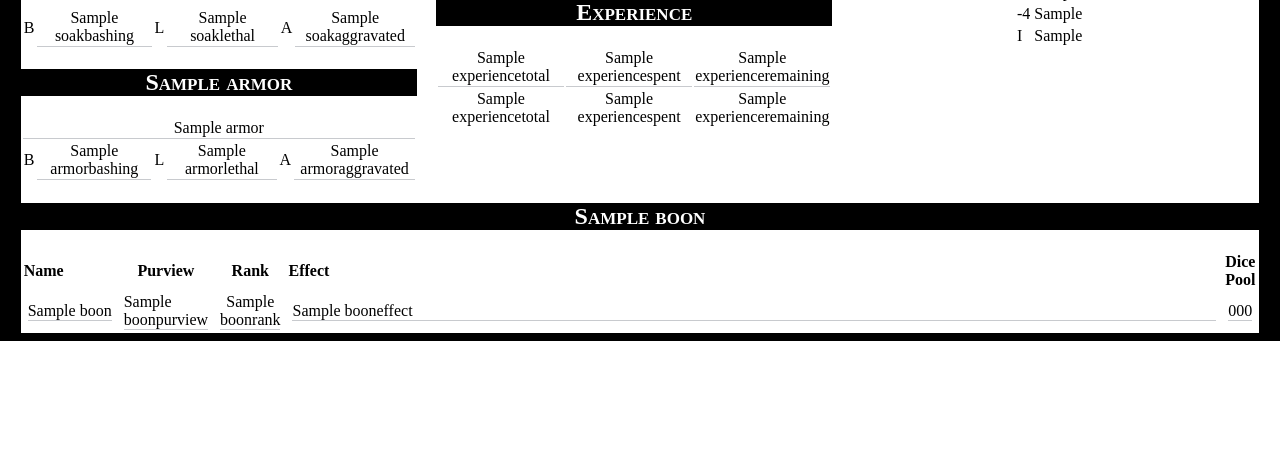
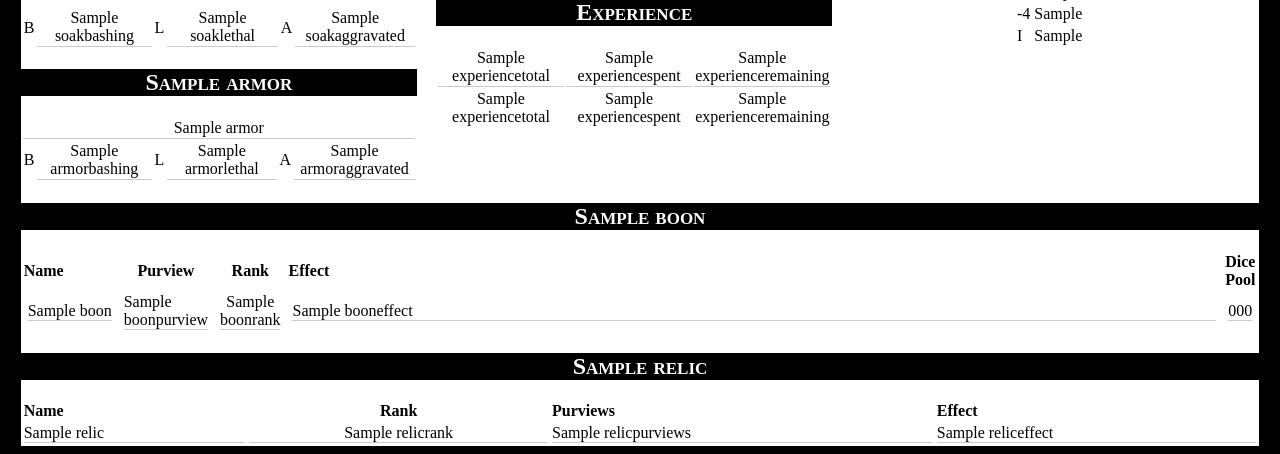
Before and after one commit to xiphux/personae, a Django app: template templates/characters/universes/scion.html in a window 1280 px wide. Shown: the part 1564-2018 px from the top of the page. Before the commit the page ends 1905 px from the top, so only its background shows below. Run offline with Django 3.2, Linux system fonts and the light colour scheme; the template is opened without the code that fills it: most values are stand-ins (such as "Sample title", 1, 10 or a date in 2020).

Commit message:
Add relics

```diff
--- a/media/characters/css/universe/scion.css
+++ b/media/characters/css/universe/scion.css
@@ -76,6 +76,10 @@ table#boontable .booneffect {
   text-align: left;
 }
 
+table#relictable th.relicheader {
+  text-align: left;
+}
+
 .tablecenter {
 	margin: 0 auto;
 }
--- a/templates/characters/universes/scion.html
+++ b/templates/characters/universes/scion.html
@@ -1839,4 +1839,193 @@
 
 </div>
 
+<div id="relics">
+
+  <h2 class="sectionheader">{{ universe_attributes.relics.name }}</h2>
+
+  {% if editmode %}
+
+    <script type="text/javascript">
+
+      function addRelic(animate) {
+        var id = document.getElementById("relicid").value;
+        id = (id * 1) + 1;
+        var field = $('#relic0').clone();
+        field.attr('id','relic' + id);
+        field.show();
+        field.appendTo('#relicrows');
+        if (animate) {
+          $("#relic" + id).highlightFade({
+            speed:1000
+          })
+        }
+        document.getElementById("relicid").value = id.toString();
+      }
+
+      $(document).ready(function(){
+        $('#relic0').hide();
+        if (document.getElementById("relicid").value == 0) {
+          addRelic(false);
+          //$("#relic1 > .removerow").hide();
+        }
+      });
+
+    </script>
+
+    {% for num, relic in attributes.relics.items %}
+      {% if forloop.last %}
+        <input type="hidden" id="relicid" value="{{ num }}" />
+      {% endif %}
+    {% empty %}
+      <input type="hidden" id="relicid" value="0" />
+    {% endfor %}
+
+    <a class="nounderline" href="#" onclick="addRelic(true); return false;">Add relic</a>
+
+    <table id="relictable" class="fullwidth">
+
+      <thead>
+
+        <tr>
+          <th class="relicheader">Name</th>
+          <th>Rank</th>
+          <th class="relicheader">Purviews</th>
+          <th class="relicheader">Effect</th>
+        </tr>
+
+      </thead>
+
+      <tbody id="relicrows">
+
+        {% for num, relic in attributes.relics.items %}
+
+          <tr id="relic{{ num }}">
+
+            <td>
+              <div class="lightunderline">
+                <input type="text" name="relicname" value="{{ relic.relicname }}" class="fullwidth" />
+              </div>
+            </td>
+
+            <td>
+              <div class="lightunderline textcenter">
+                <input type="text" name="relicrank" value="{{ relic.relicrank }}" class="statfield" />
+              </div>
+            </td>
+
+            <td>
+              <div class="lightunderline">
+                <input type="text" name="relicpurviews" value="{{ relic.relicpurviews }}" class="fullwidth" />
+              </div>
+            </td>
+
+            <td>
+              <div class="lightunderline">
+                <input type="text" name="reliceffect" value="{{ relic.reliceffect }}" class="fullwidth" />
+              </div>
+            </td>
+
+            <td class="removerow">
+              <a class="nounderline" href="#" onclick="$(this).parent().parent().fadeOut(500,function(){$(this).remove()}); return false;">X</a>
+            </td>
+
+          </tr>
+
+        {% endfor %}
+
+        <tr id="relic0">
+
+          <td>
+            <div class="lightunderline">
+              <input type="text" name="relicname" class="fullwidth" />
+            </div>
+          </td>
+
+          <td>
+            <div class="lightunderline textcenter">
+              <input type="text" name="relicrank" value="{{ relic.relicrank }}" class="statfield" />
+            </div>
+          </td>
+
+          <td>
+            <div class="lightunderline">
+              <input type="text" name="relicpurviews" class="fullwidth" />
+            </div>
+          </td>
+
+          <td>
+            <div class="lightunderline">
+              <input type="text" name="reliceffect" class="fullwidth" />
+            </div>
+          </td>
+
+          <td class="removerow">
+            <a class="nounderline" href="#" onclick="$(this).parent().parent().fadeOut(500,function(){$(this).remove()}); return false;">X</a>
+          </td>
+
+        </tr>
+
+      </tbody>
+
+    </table>
+
+  {% else %}
+
+    <table id="relictable" class="fullwidth">
+
+      {% for num, relic in attributes.relics.items %}
+
+        {% if forloop.first %}
+
+          <tr>
+            <th class="relicheader">Name</th>
+            <th>Rank</th>
+            <th class="relicheader">Purviews</th>
+            <th class="relicheader">Effect</th>
+          </tr>
+
+        {% endif %}
+
+        <tr>
+
+          <td>
+            <div class="lightunderline">
+              {{ relic.relicname }}
+            </div>
+          </td>
+
+          <td>
+            <div class="lightunderline textcenter">
+              {{ relic.relicrank }}
+            </div>
+          </td>
+
+          <td>
+            <div class="lightunderline">
+              {{ relic.relicpurviews }}
+            </div>
+          </td>
+
+          <td>
+            <div class="lightunderline">
+              {{ relic.reliceffect }}
+            </div>
+          </td>
+
+        </tr>
+
+      {% empty %}
+
+        <tr>
+          <td class="fullwidth emptymessage" colspan="4">No relics</td>
+        </tr>
+
+      {% endfor %}
+
+    </table>
+
+  {% endif %}
+
+</div>
+
 {% endblock %}
```
